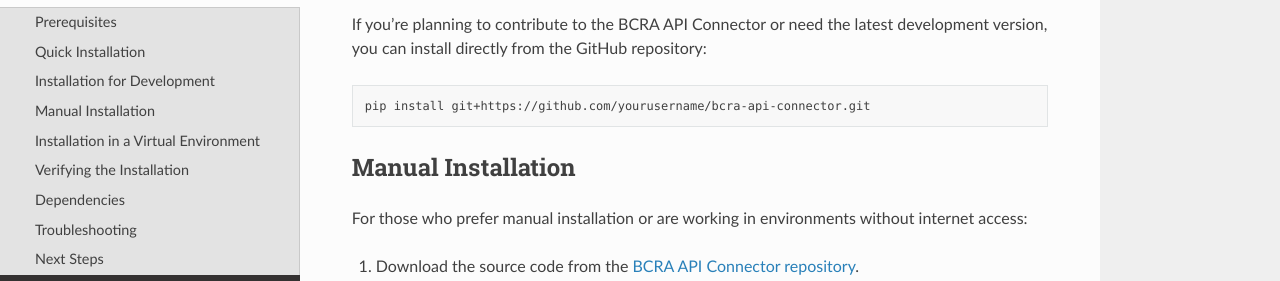
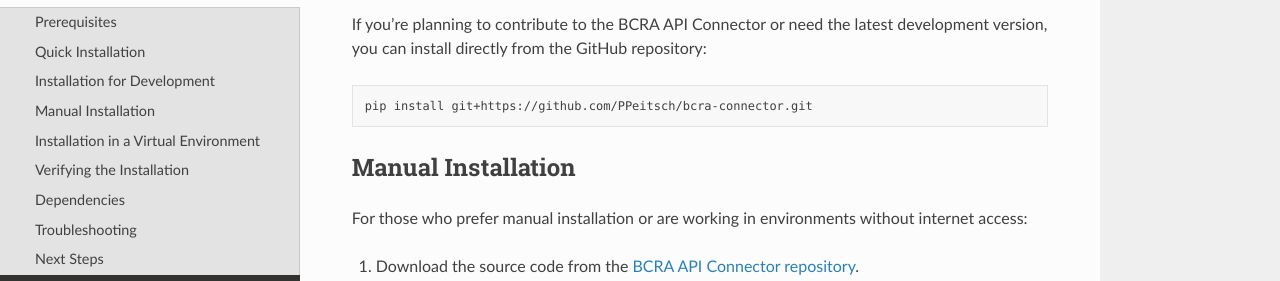
Before and after one commit to PPeitsch/bcra-connector, a Sphinx documentation site: the page built from docs/source/installation.rst, in a window 1280 px wide and 900 px high, scrolled down 461 px. Shown: the part 161-442 px from the top of the window. Built offline with Sphinx 7.4.7 and the Read the Docs theme 3.1.0, drawn with Linux system fonts in a browser that asks for light colours; some of the changed lines change nothing that is shown.

Commit message:
[DOCS] Fix repository URLs in installation guide

```diff
--- a/docs/source/installation.rst
+++ b/docs/source/installation.rst
@@ -27,14 +27,14 @@
 
 .. code-block:: bash
 
-   pip install git+https://github.com/yourusername/bcra-api-connector.git
+   pip install git+https://github.com/PPeitsch/bcra-connector.git
 
 Manual Installation
 -------------------
 
 For those who prefer manual installation or are working in environments without internet access:
 
-1. Download the source code from the `BCRA API Connector repository <https://github.com/yourusername/bcra-api-connector>`_.
+1. Download the source code from the `BCRA API Connector repository <https://github.com/PPeitsch/bcra-connector>`_.
 2. Navigate to the downloaded directory.
 3. Run the following command:
 
@@ -100,7 +100,7 @@
 Troubleshooting
 ---------------
 
-If you encounter any issues during installation, please check our :doc:`troubleshooting` guide or open an issue on our `BCRA API Connector issues page <https://github.com/yourusername/bcra-api-connector/issues>`_.
+If you encounter any issues during installation, please check our :doc:`troubleshooting` guide or open an issue on our `BCRA API Connector issues page <https://github.com/PPeitsch/bcra-connector/issues>`_.
 
 Next Steps
 ----------
```
